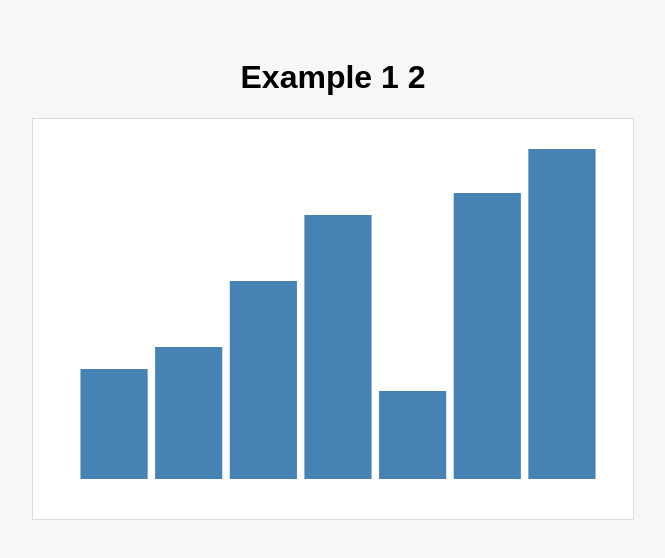
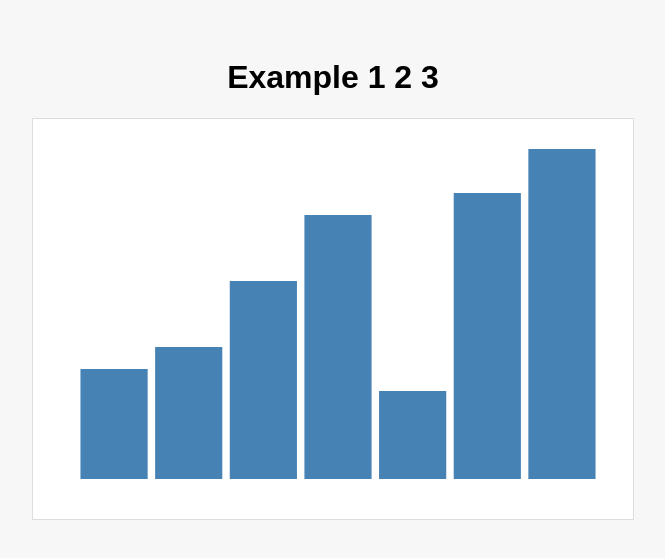
Before and after one commit to duongbnf/TestGit, a website built with Vite: page index.html in a window 1280 px wide. Shown: the whole page, without its empty margins (307-972 px from the left). Built offline with nearby package versions, Linux system fonts and the light colour scheme.

Commit message:
add branch fixbug

```diff
--- a/index.html
+++ b/index.html
@@ -7,7 +7,7 @@
     <link rel="stylesheet" href="/src/style.css" />
   </head>
   <body>
-    <h1>Example 1 2</h1>
+    <h1>Example 1 2 3</h1>
     <svg width="600" height="400"></svg>
 
     <script type="module" src="/src/main.js"></script>
```
